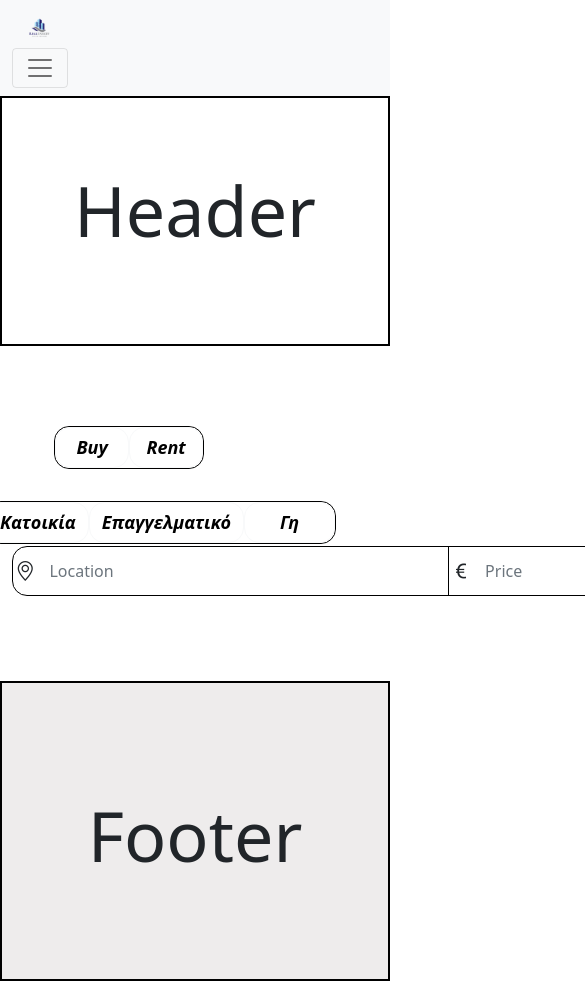
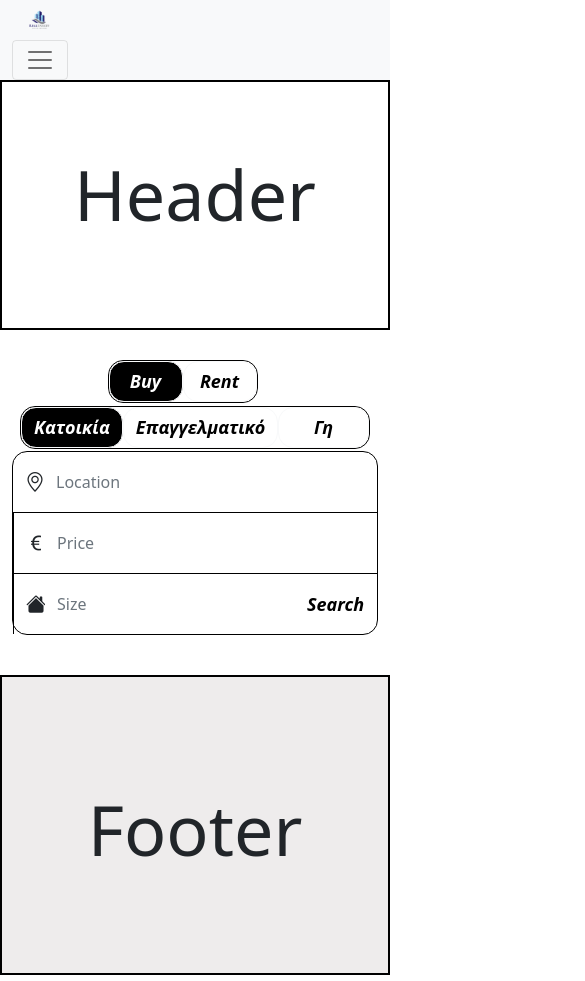
Before and after one commit to tkaramitros/chatbot, a React (Create React App) app in the folder front/: page / in a window 390 px wide. Shown: the top 981 px of the page, 585 px wide, since content can reach past the window. Built offline with nearby package versions, Linux system fonts and the light colour scheme.

Commit message:
First design and mobile responsiveness

```diff
--- a/front/public/index.html
+++ b/front/public/index.html
@@ -3,7 +3,7 @@
   <head>
     <meta charset="utf-8" />
     <link rel="icon" href="%PUBLIC_URL%/favicon.ico" />
-    <meta name="viewport" content="width=device-width, initial-scale=1" />
+    <meta name="viewport" content="width=device-width, initial-scale=1.0" />
     <meta name="theme-color" content="#000000" />
     <meta
       name="description"
--- a/front/src/components/SearchBar.jsx
+++ b/front/src/components/SearchBar.jsx
@@ -1,31 +1,77 @@
-import React from 'react'
+import React, { useState } from 'react'
 import './Searchbar.css'
 
+
 const SearchBar = () => {
+
+  const [location,setLocation] = useState('');
+  const [price,setPrice] = useState('');
+  const [size,setSize] = useState('');
+
+
+
+
+
+
+  const handleSubmit = (e) => {
+    e.preventDefault();
+    console.log(location,price,size)
+  }
+
   return (
-    <div className='container'>
-      <div className='box-btn'>
-        <button type="button" class="btn select-button btn-light">Buy</button>
-        <button type="button" class="btn select-button btn-light">Rent</button>
+
+      <div className='container' >
+        <div className='selection row'>
+          <div className='box-btn  col-sm col-lg-2 col-md ' id='container'>
+            <button type="button" className="btn select-button btn-light active"  aria-pressed="true" data-bs-toggle="button" autoComplete="off">Buy</button>
+            <button type="button" className="btn select-button btn-light"  data-bs-toggle="button" autoComplete="off">Rent</button>
+          </div>
+          <div className='box-btn2 col-sm col-lg-3 '>
+            <button type="button" className="btn select-button btn-light active" aria-pressed="true" data-bs-toggle="button" autoComplete="off">Κατοικία</button>
+            <button type="button" className="btn select-button btn-light" data-bs-toggle="button" autoComplete="off">Επαγγελματικό</button>
+            <button type="button" className="btn select-button btn-light" data-bs-toggle="button" autoComplete="off">Γη</button>
+          </div>
+        </div>
+
+        <div className="d-flex row no-gutters ">
+            <nav className="navbar navbar-light  col-lg-5 col-sm col-md">
+              <form className="form-inline">
+                <div className="input-group">
+                  <div className="input-group-prepend">
+                    <span className="input-group-text" id="basic-addon1"><i className="bi bi-geo-alt"></i></span>
+                  </div>
+                  <input type="text" className="form-control" placeholder="Location" onChange={(e)=> setLocation(e.target.value)} aria-label="Location" aria-describedby="basic-addon1"/>
+                </div>
+              </form>
+            </nav>
+            {/*<div className='vertical-line'></div>*/}
+            <nav className="navbar navbar-light price col-lg col-sm">
+              <form className="form-inline">
+                <div className="input-group">
+                  <div className="input-group-prepend">
+                    <span className="input-group-text icon" id="basic-addon1"><i className="bi bi-currency-euro"></i></span>
+                  </div>
+                  <input type="text" className="form-control" placeholder="Price" onChange={(e)=> setPrice(e.target.value)} aria-label="Price" aria-describedby="basic-addon1"/>
+                </div>
+              </form>
+            </nav>
+            {/*<div className='vertical-line'></div>*/}
+            <nav className="navbar navbar-light col-lg col">
+              <form className="form-inline">
+                <div className="input-group">
+                  <div className="input-group-prepend">
+                    <span className="input-group-text icon" id="basic-addon1"><i className="bi bi-house-fill"></i></span>
+                  </div>
+                  <input type="text" className="form-control" placeholder="Size" onChange={(e)=> setSize(e.target.value)} aria-label="Size" aria-describedby="basic-addon1"/>
+                </div>
+              </form>
+            </nav>
+            <button className="btn search-btn btn-outline-warning " type="submit" onClick={handleSubmit}>Search</button>
+        </div>
       </div>
-      <div className='box-btn2'>
-        <button type="button" class="btn select-button btn-light">Κατοικία</button>
-        <button type="button" class="btn select-button btn-light">Επαγγελματικό</button>
-        <button type="button" class="btn select-button btn-light">Γη</button>
-      </div>
-      <form class="d-flex">
-          <i class="bi bi-geo-alt"></i>
-          <input class="form-control me-2 location" type="search" placeholder="Location" aria-label="Search"/>
-          <div className='vertical-line'></div>
-          <i class="bi bi-currency-euro"></i>
-          <input class="form-control me-2 price" type="search" placeholder="Price" aria-label="Search"/>
-          <div className='vertical-line'></div>
-          <input class="form-control me-2 size" type="search" placeholder="Size" aria-label="Search"/>
 
-          <button class="btn search-btn btn-outline-warning" type="submit">Search</button>
-      </form>
 
-    </div>
+
   )
 }
 
--- a/front/src/components/Searchbar.css
+++ b/front/src/components/Searchbar.css
@@ -1,6 +1,4 @@
 .container {
-  padding-top: 50px;
-  padding-bottom: 50px;
 }
 
 .form-control {
@@ -12,28 +10,39 @@
   box-shadow: none;
 }
 
+.input-group-text {
+  background: none;
+  border: none;
+  padding-right: 0;
+  height: 60px;
+}
+
+.icon {
+  border-left: 1px solid black;
+  border-radius: 0px;
+}
+
+.navbar {
+  padding: 0;
+}
+
 .location {
-  width: 400px;
-  margin-top: 30px;
-  margin-bottom: 30px;
 }
 
 .price {
-  width: 200px;
 }
 .size {
-  width: 200px;
 }
 
 .d-flex {
   border: 1px solid black;
   border-radius: 15px;
-  height: 50px;
+
   align-items: center;
-  justify-content: space-evenly;
+
   width: 1000px;
   margin: auto;
-  margin-bottom: 30px;
+  margin-bottom: 40px;
 }
 
 .btn {
@@ -44,8 +53,8 @@
 
 .search-btn {
   border-radius: 0px 15px 15px 0;
-  width: 110px;
-  height: 38px;
+  width: 80px;
+  height: 48px;
   border: none;
   margin-right: 2px;
   color: black;
@@ -65,6 +74,12 @@
   height: 50px;
 }
 
+.selection {
+  justify-content: space-between;
+  width: 100%;
+  margin: auto;
+}
+
 .box-btn {
   border: 1px solid black;
   width: 150px;
@@ -74,7 +89,6 @@
   margin-top: 30px;
   margin-bottom: 2px;
   border-radius: 15px;
-  float: left;
 }
 .box-btn2 {
   border: 1px solid black;
@@ -85,7 +99,6 @@
   margin-top: 30px;
   margin-bottom: 2px;
   border-radius: 15px;
-  float: right;
 }
 
 .select-button {
@@ -95,6 +108,75 @@
 }
 
 .select-button:hover {
+  background-color: rgb(158, 157, 157);
+  color: white;
+}
+
+.btn-check:active + .btn-light,
+.btn-check:checked + .btn-light,
+.btn-light.active,
+.btn-light:active,
+.show > .btn-light.dropdown-toggle,
+.btn-check:active + .btn-light:focus,
+.btn-check:checked + .btn-light:focus,
+.btn-light.active:focus,
+.btn-light:active:focus,
+.show > .btn-light.dropdown-toggle:focus {
+  box-shadow: none;
   background-color: black;
   color: white;
 }
+
+.row {
+  --bs-gutter-x: 0;
+}
+
+@media screen and (min-width: 768px) and (max-width: 1024px) {
+  .d-flex {
+    width: 730px;
+  }
+
+  .box-btn {
+    margin-left: 0;
+  }
+}
+
+@media screen and (min-width: 481px) and (max-width: 767px) {
+  .d-flex {
+    width: 600px;
+  }
+
+  .selection {
+    flex-wrap: nowrap;
+    margin-left: -53px;
+  }
+
+  .box-btn {
+    margin-right: 30%;
+  }
+
+  .container {
+    display: inline;
+  }
+}
+
+@media screen and (max-width: 480px) {
+  .d-flex {
+    width: auto;
+  }
+
+  .selection {
+    justify-content: center;
+    display: inline-grid;
+  }
+
+  .box-btn {
+    margin-left: 25%;
+    margin-bottom: -27px;
+  }
+
+  .price {
+    border-top: 1px solid black;
+    border-bottom: 1px solid black;
+  }
+}
```
